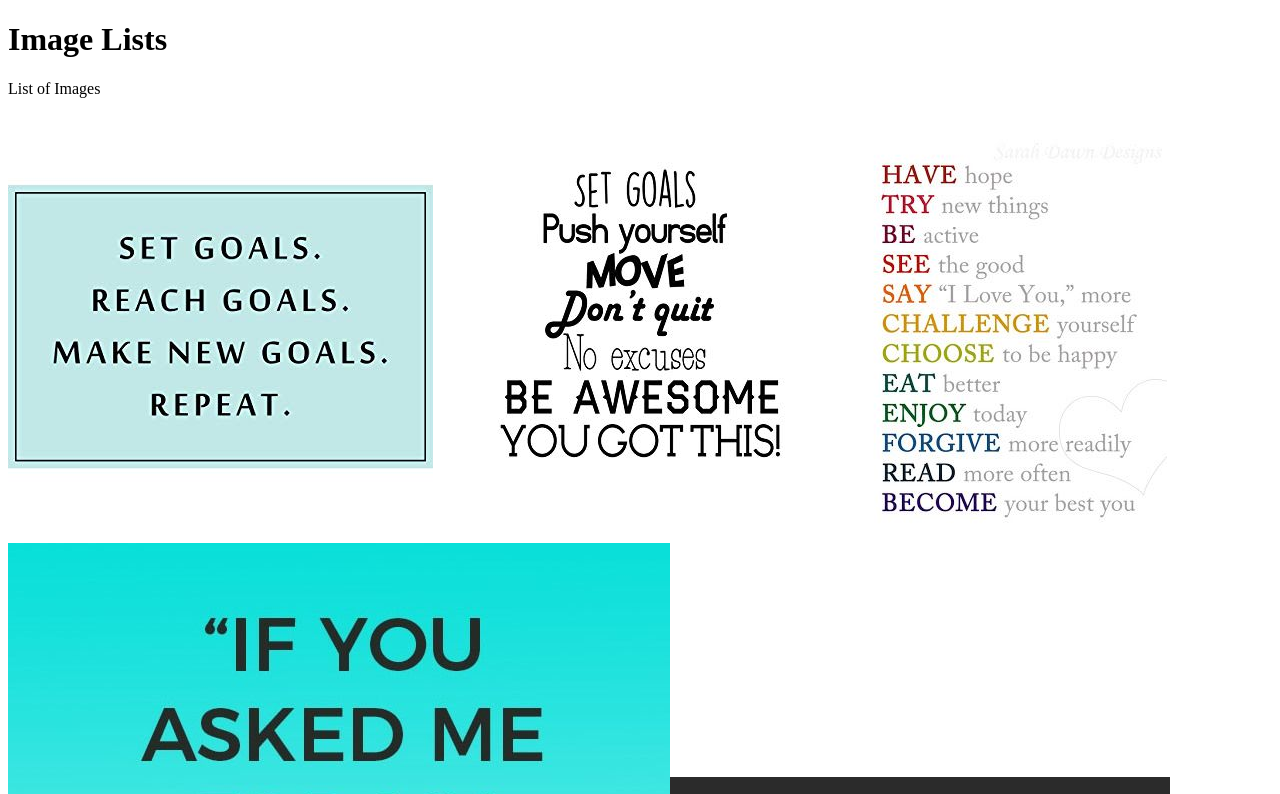
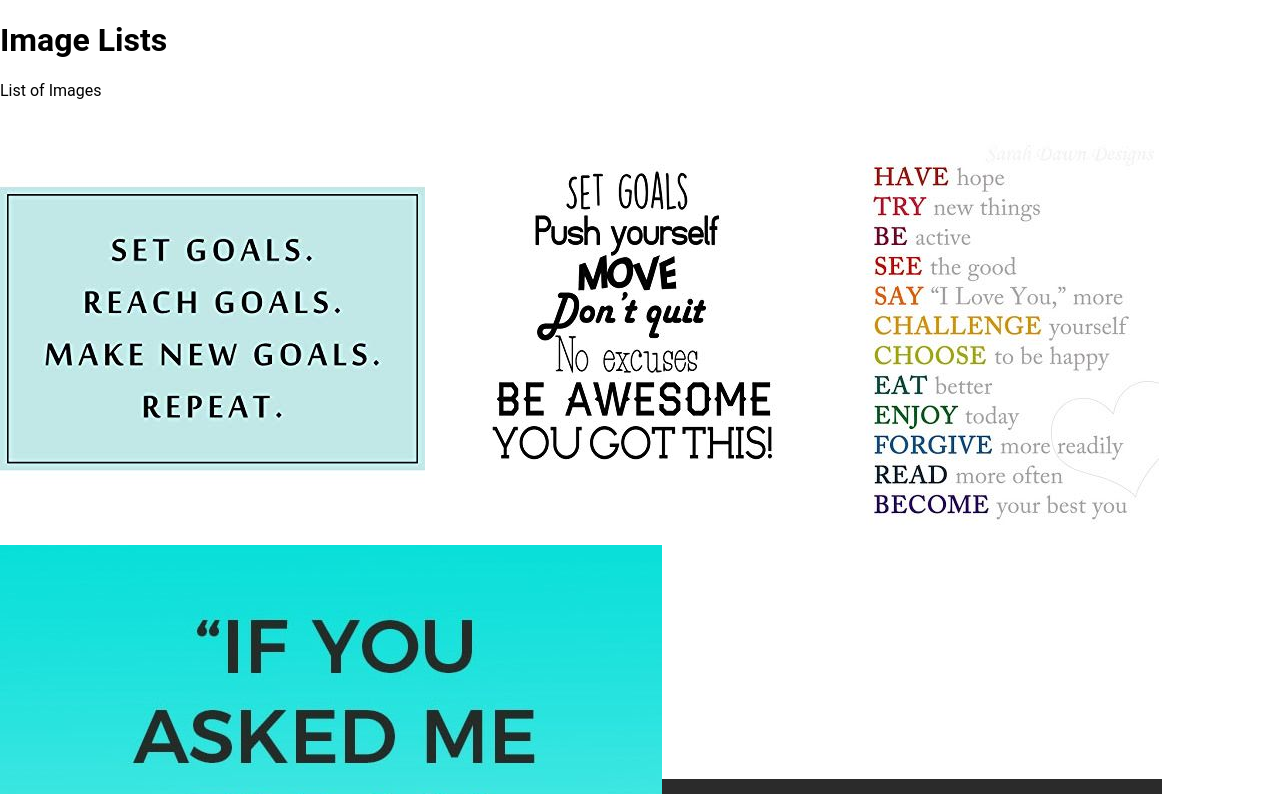
Before and after one commit to nirmalathapa/ngNewYearResImg, an Angular app: page / in a window 1280 px wide. Shown: the top 794 px of the page. Built offline with nearby package versions, Linux system fonts and the light colour scheme.

Commit message:
add angular material to global css

```diff
--- a/src/styles.css
+++ b/src/styles.css
@@ -1 +1,5 @@
 /* You can add global styles to this file, and also import other style files */
+@import '@angular/material/prebuilt-themes/deeppurple-amber.css';
+
+html, body { height: 100%; }
+body { margin: 0; font-family: Roboto, "Helvetica Neue", sans-serif; }
```
